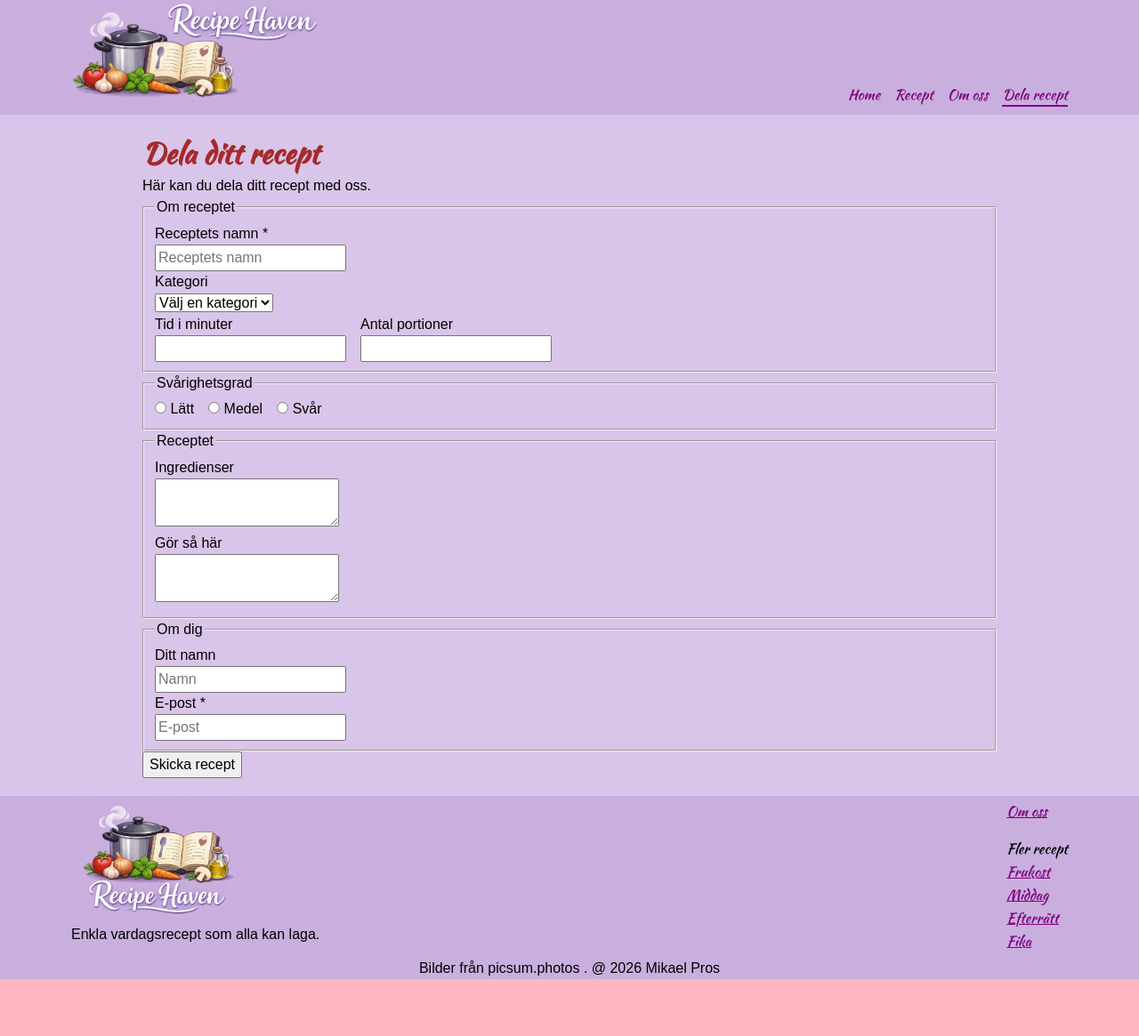
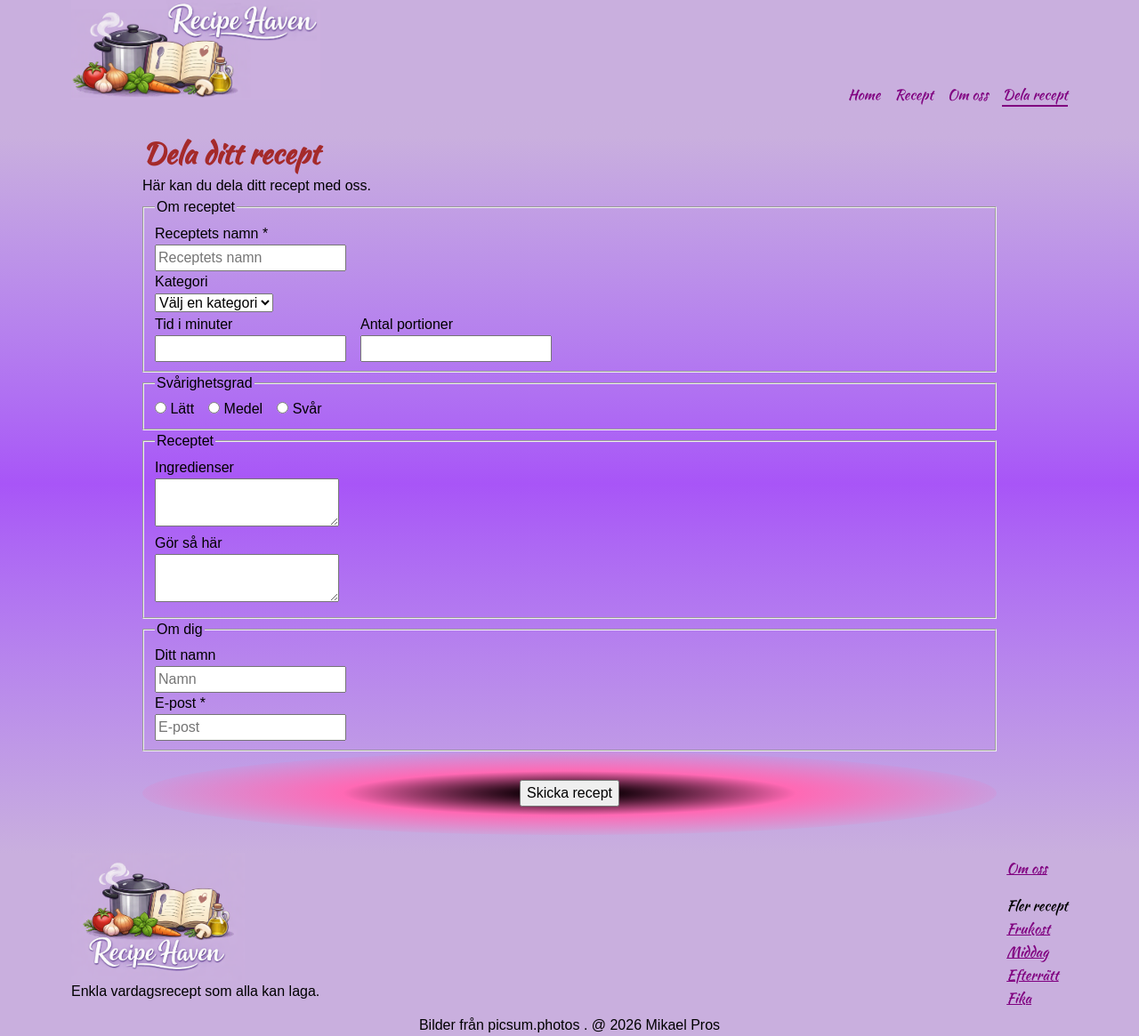
Before and after one commit to MickePros/Recept, a plain HTML site: page submit.html in a window 1280 px wide. Shown: the whole page at 89% size. Before the commit the page ends 1101 px from the top, so only its background shows below. Drawn offline with Linux system fonts and the light colour scheme.

Commit message:
Toying with colors

```diff
--- a/Resources/css/reset.css
+++ b/Resources/css/reset.css
@@ -1,12 +1,19 @@
 :root{
     --ff-headings: 'Kaushan Script', sans-serif;
 
-    --clr-lilac-99: #d9c5e9;
-    --clr-lilac-100: #C9AFDE;
-    --clr-lilac-101: #c6a5e0;
-    --clr-lilac-200: #a855f7;
-    --clr-lilac-500: #b809b8;
-    --clr-lilac-600: purple;
+    --clr-lilac-99: oklch(85.125% 0.05376 310.02);
+    --clr-lilac-100: oklch(79.183% 0.07121 309.695);
+    --clr-lilac-101: oklch(77.126% 0.08979 309.72);
+    --clr-lilac-200: oklch(62.684% 0.23265 303.896);
+    --clr-lilac-500: oklch(55.111% 0.24976 328.32);
+    --clr-lilac-600: oklch(42.09% 0.19352 328.352);
+
+    --clr-pink-100: oklab(72.828% 0.19519 -0.02754);
+
+    --clr-black-100: oklch(0% 0 0);
+
+    --gdt-btm-lilac: linear-gradient(to bottom, var(--clr-lilac-100) 3%, var(--clr-lilac-200) 50%, var(--clr-lilac-100));
+    --gdt-eps-pink: radial-gradient(ellipse at center, var(--clr-black-100), var(--clr-pink-100), transparent 75%);
 }
 
 /* 1. Use a more-intuitive box-sizing model */
--- a/Resources/css/style.css
+++ b/Resources/css/style.css
@@ -85,7 +85,7 @@ footer{
 }
 
 #main-content{
-    background-color: var(--clr-lilac-99);
+    background-image: var(--gdt-btm-lilac);
     padding: 20px 40px;
 }
 
@@ -150,6 +150,13 @@ footer{
         label{
             display: inline;
         }
+    }
+    .form-submit{
+        display: flex;
+        justify-content: center;
+        padding-block: 2rem;
+        border-radius: 75%;
+        background-image: var(--gdt-eps-pink);
     }
 }
 
--- a/submit.html
+++ b/submit.html
@@ -98,8 +98,9 @@
                     <input type="email" id="email" name="email" placeholder="E-post" required>
                 </div>
             </fieldset>
-
-            <button type="submit">Skicka recept</button>
+            <div class="form-submit">
+                <button type="submit">Skicka recept</button>
+            </div>
         </form>
 
     </main>
```
